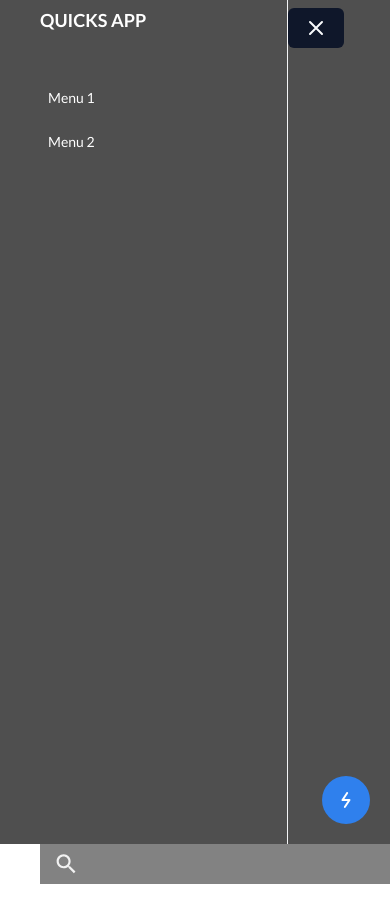
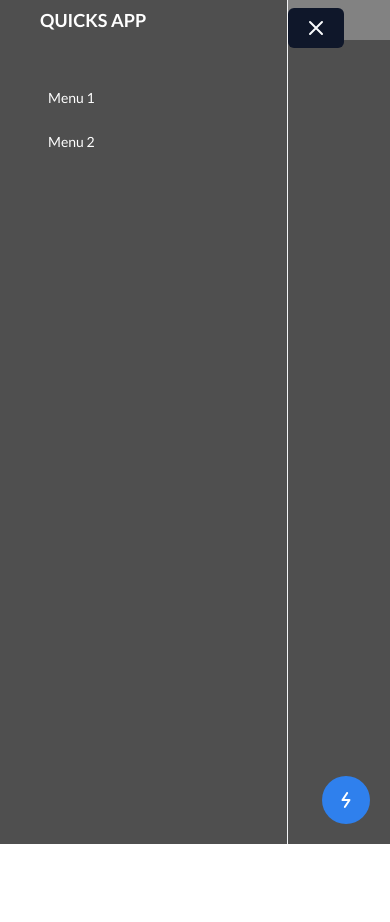
Before and after one commit to ferrypratamaa-00/Quicks-App, a React (Vite) app: page / in a window 390 px wide. Both pictures are taken after a click on the button 20 px from the left and 20 px from the top of the page. Shown: the top 922 px of the page. After the commit the page ends 844 px from the top, so only its background shows below. Built offline with nearby package versions, Linux system fonts and the light colour scheme.

Commit message:
bug/fix(Sidebar): fix open and close sidebar
The sidebar makes absolute when open so as not to disturb the content and Navbar

```diff
--- a/src/components/organisms/navbar/Navbar.jsx
+++ b/src/components/organisms/navbar/Navbar.jsx
@@ -16,7 +16,7 @@ const formSchema = z.object({
         .max(50),
 });
 
-export default function Navbar({ toggleSidebar }) {
+export default function Navbar({ className, toggleSidebar }) {
     const keywordHandle = (search) => {
         try {
             if (search.keyword.length > 2) {
@@ -43,7 +43,9 @@ export default function Navbar({ toggleSidebar }) {
     }, [debouncedKeyword]);
 
     return (
-        <div className="text-white flex gap-x-2 md:gap-x-0 items-center justify-between ps-2 pe-0 py-0 md:px-0">
+        <div
+            className={`text-white flex gap-x-2 md:gap-x-0 items-center justify-between ps-2 pe-0 py-0 md:px-0 ${className}`}
+        >
             <button className="sm:hidden" onClick={toggleSidebar}>
                 <svg
                     xmlns="http://www.w3.org/2000/svg"
--- a/src/components/organisms/sidebar/Sidebar.jsx
+++ b/src/components/organisms/sidebar/Sidebar.jsx
@@ -2,12 +2,12 @@ import { Button } from "@/components/ui/button";
 import React from "react";
 import { Link } from "react-router-dom";
 
-export default function Sidebar({ isOpen, toggleSidebar }) {
+export default function Sidebar({ className, isOpen, toggleSidebar }) {
     return (
         <div
             className={`bg-primary-dark border-e border-gray-100 text-white h-screen w-72 md:w-96 flex-col px-10 pb-5 ${
                 isOpen ? "block" : "hidden"
-            } sm:block`}
+            } sm:block ${className}`}
         >
             <Button
                 color="transparent"
@@ -32,7 +32,7 @@ export default function Sidebar({ isOpen, toggleSidebar }) {
             <div className="h-10 flex flex-col justify-center text-lg font-bold">
                 QUICKS APP
             </div>
-            <div className="sidebar  text-white py-4">
+            <div className="text-white py-4">
                 <div className="pt-6">
                     <ul className="text-sm">
                         <li className="mb-2 hover:bg-primary-grey p-2 rounded">
--- a/src/components/templates/MainTemplate.jsx
+++ b/src/components/templates/MainTemplate.jsx
@@ -13,18 +13,25 @@ export default function MainTemplate({ children }) {
     return (
         <>
             <FloatingMenu />
-            <div className="h-screen bg-primary-dark">
-                <div className="flex flex-col sm:flex-row">
+            <div className="h-screen bg-primary-dark ">
+                <div className="flex flex-row">
                     <Sidebar
                         isOpen={openSidebar}
                         toggleSidebar={toggleSidebar}
+                        className={`${openSidebar && `absolute z-10`}`}
                     />
                     <div className="flex flex-col w-full">
                         <Navbar
                             isOpen={openSidebar}
                             toggleSidebar={toggleSidebar}
                         />
-                        <div className="p-4 text-white">{children}</div>
+                        <div
+                            className={`p-4 text-white ${
+                                openSidebar && "mt-10"
+                            }`}
+                        >
+                            {children}
+                        </div>
                     </div>
                 </div>
             </div>
```
